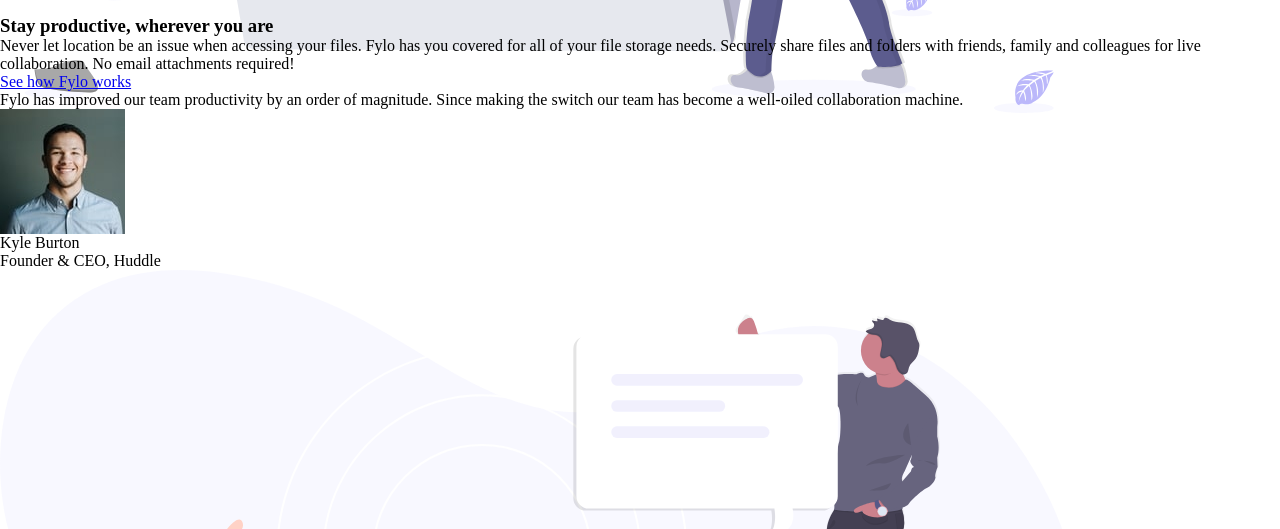
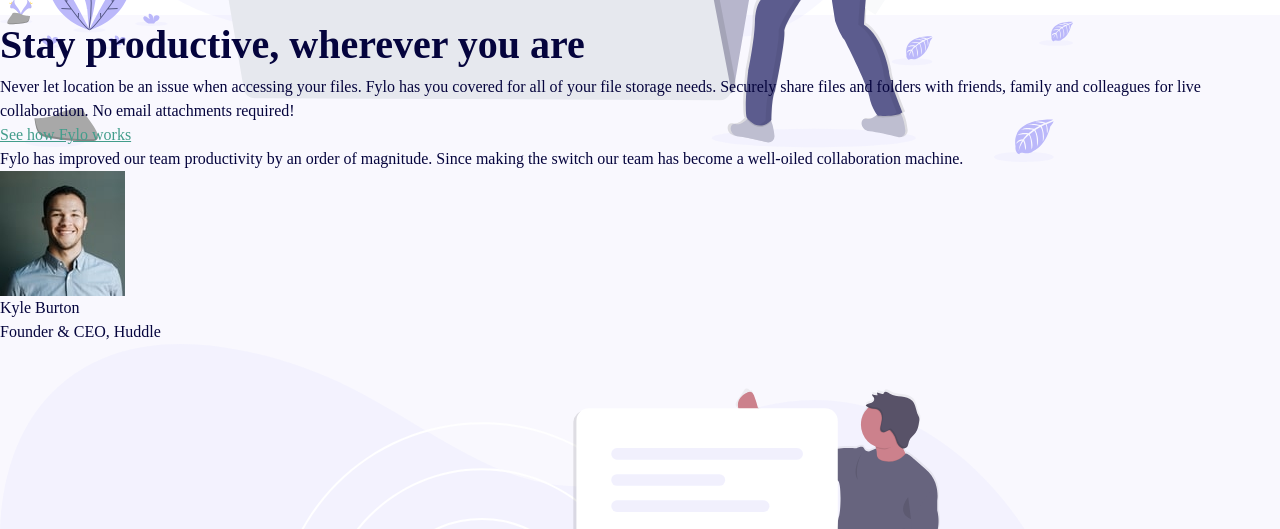
Before and after one commit to g4gr/EIT__DesarrolloWebConHTML--71626, a plain HTML site: page index.html in a window 1280 px wide. Shown: the part 850-1379 px from the top of the page. Drawn offline with Linux system fonts and the light colour scheme.

Commit message:
STYLES(ALL): Agrego los estilos de la clase

```diff
--- a/index.html
+++ b/index.html
@@ -11,7 +11,7 @@
 
 </head>
 
-<body>
+<body class="Body">
   <nav class="navbar">
     <figure class="logo">
       <img class="logo__img" src="./assets/logo.svg" alt="" />
@@ -166,7 +166,6 @@
     </section>
     <section class="section">
       <article class="article">
-
         <ul class="menu">
           <li class="menu__item">
             <a class="menu__item--link" href="#" target="">
--- a/styles/styles.css
+++ b/styles/styles.css
@@ -1,12 +1,76 @@
 @charset 'UTF-8';
 
+:root {
+  /* Fonts */
+  --f_fontSize: 16px;
+  --f_fontWeight: 400;
+  --f_fontStyle: normal;
+  --f_lineHeight: 1.5;
+
+  /* Colors */
+  --c_black: #000;
+  --c_white: #FFF;
+  --c_violet900: #05043D;
+  --c_violet800: #07043B;
+  --c_violet700: #575989;
+  --c_violet200: #F9F8FE;
+  --c_green500: #429D8B;
+  --c_green300: #79D4C2;
+  --c_blue500: #2F65F9;
+  --c_blue300: #6B9BFF;
+}
+
+/* Reset CSS */
 * {
   margin: 0;
   padding: 0;
 }
 
+/* Comienzo HTML */
+html {
+  font-size: var(--f_fontSize);
+  font-weight: var(--f_fontWeight);
+  font-style: var(--f_fontStyle);
+  line-height: var(--f_lineHeight);
+}
+
+h1 {
+  /* 40px */
+  font-size: 2.5rem;
+}
+
+h2 {
+  /* 32px */
+  font-size: 2.25rem;
+}
+
+h3 {
+  font-size: 2rem;
+}
+
+h4 {
+  font-size: 1.75rem;
+}
+
+h5 {
+  font-size: 1.5rem;
+}
+
+h6,
+p,
+a,
+span {
+  font-size: 1rem;
+  color: inherit;
+}
+
+
+
 /* Comienzo Body */
-.Body {}
+.Body {
+  max-width: 1400px;
+  margin: 0 auto;
+}
 
 
 /* Comienzo Navbar */
@@ -33,6 +97,8 @@
 /* Comienzo Header */
 .Header {
   height: 100vh;
+
+  color: var(--c_violet900);
 }
 
 .Header .section {}
@@ -55,9 +121,18 @@
 /* Comienzo Main */
 .Main {
   height: 65vh;
+
+  color: var(--c_violet900);
 }
 
-.Main .section {}
+.Main .section:first-child {
+  background-color: var(--c_violet200);
+}
+
+.Main .section:last-child {
+  color: var(--c_white);
+  background-color: var(--c_violet700);
+}
 
 .Main .section .article {}
 
@@ -67,7 +142,13 @@
 
 .Main .section .article .container .paragraph {}
 
-.Main .section .article .container .link {}
+.Main .section .article .container .link {
+  color: var(--c_green500);
+}
+
+.Main .section .article .container .link:hover {
+  color: var(--c_green300);
+}
 
 .Main .section .article .container .cite {}
 
@@ -96,6 +177,9 @@
 /* Comienzo Footer */
 .Footer {
   height: 50vh;
+
+  color: var(--c_white);
+  background-color: var(--c_violet800);
 }
 
 .Footer .section {}
@@ -110,8 +194,12 @@
 
 .Footer .section .article .menu .menu__item {}
 
+.Footer .section .article .menu .menu__item:hover {
+  color: var(--c_blue300);
+}
+
 .Footer .section .article .menu .menu__item .menu__item--icon {}
 
-.Footer .section .article .menu .menu__item .menu__item--icon .img {}
+.Footer .section .article .menu .menu__item .menu__item--icon .icon {}
 
 .Footer .section .article .menu .menu__item .menu__item--link {}
```
